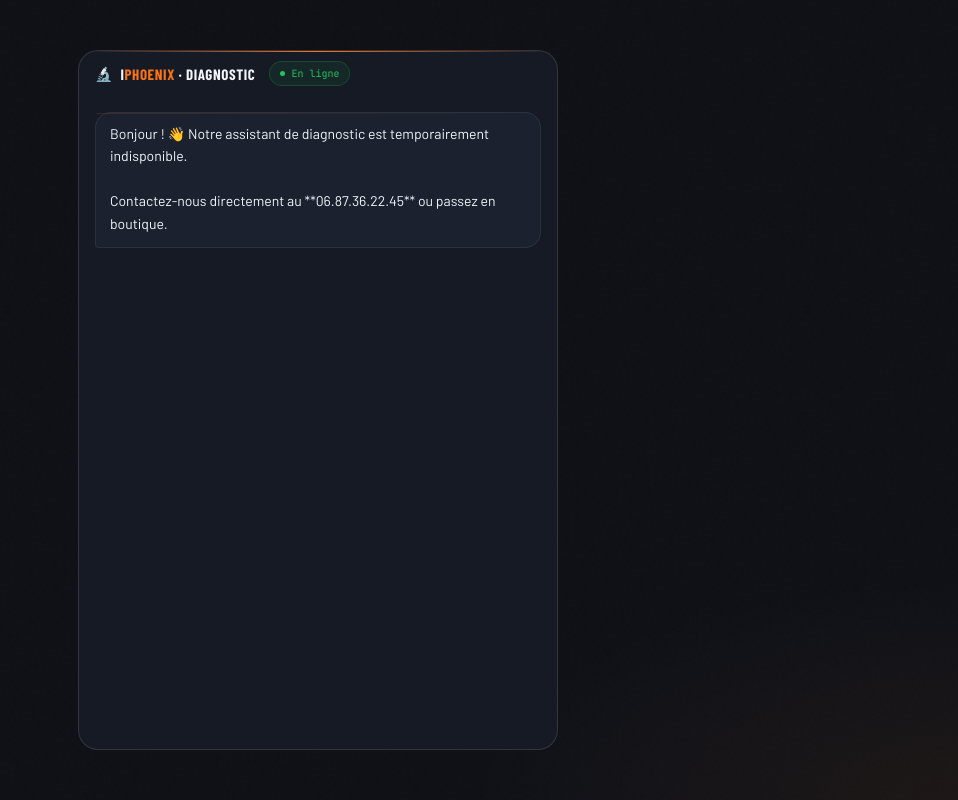
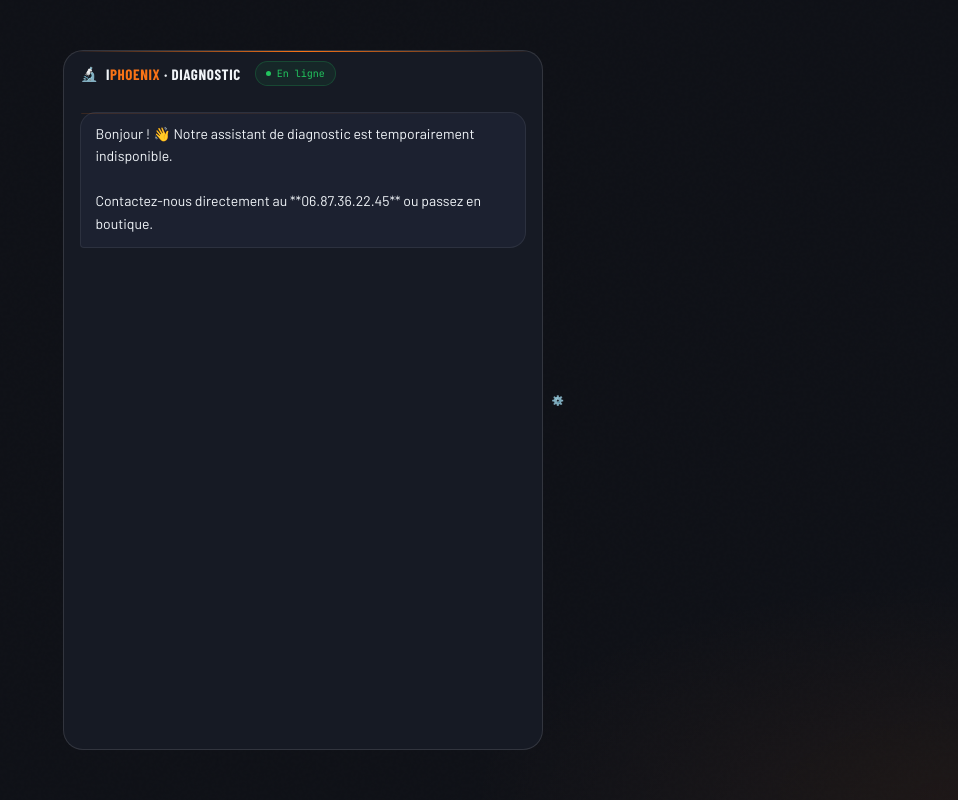
Before and after one commit to iPhoenixFlo/diagtech, a website: page public/client.html in a window 1280 px wide. Shown: the whole page, without its empty margins (322-1280 px from the left). Drawn offline with nearby package versions, Linux system fonts and the light colour scheme; no server answers; a web font is replaced by a local one.

Commit message:
Update client.html

```diff
--- a/public/client.html
+++ b/public/client.html
@@ -962,5 +962,8 @@ async function init() {
 
 init();
 </script>
+  <div style="text-align:center; padding:8px; font-family:'JetBrains Mono',monospace; font-size:10px;">
+  <a href="/admin.html" style="color:#1a3050; text-decoration:none; letter-spacing:0.06em;">⚙️</a>
+</div>
 </body>
 </html>
```
